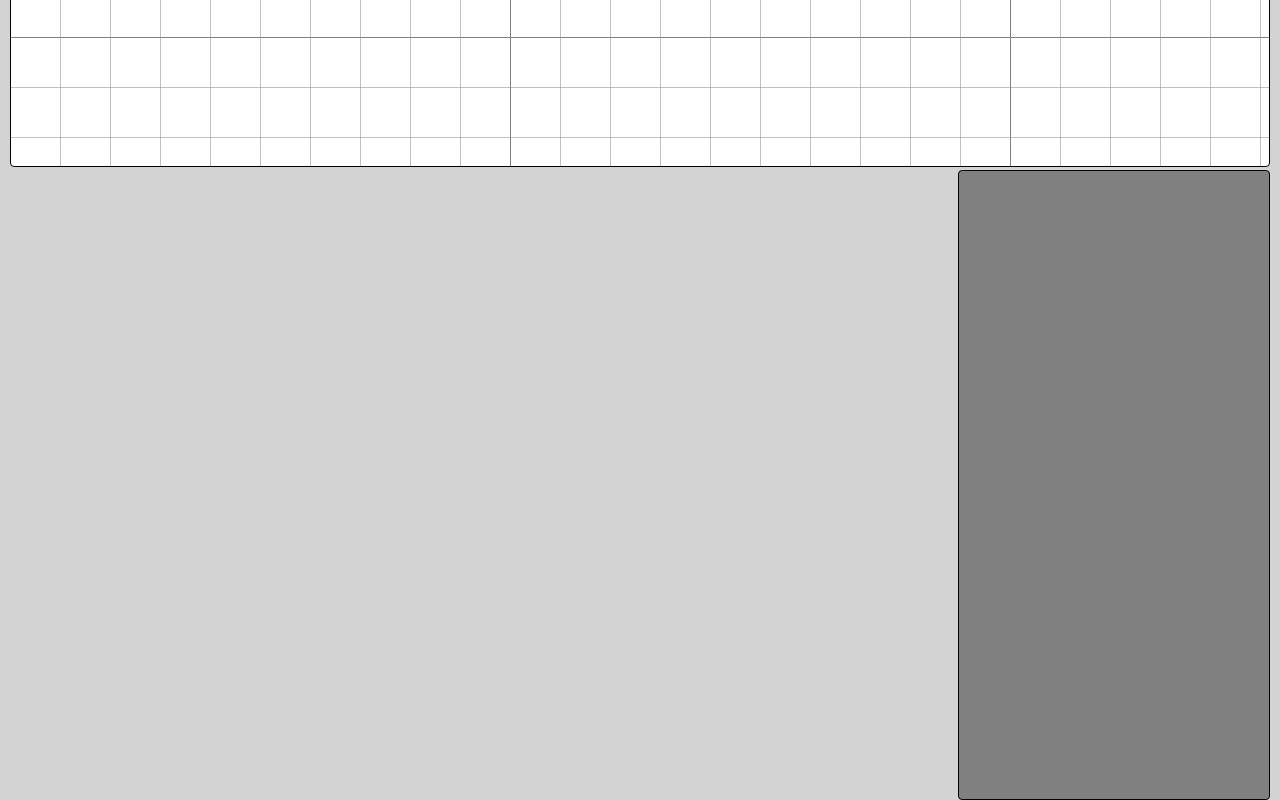
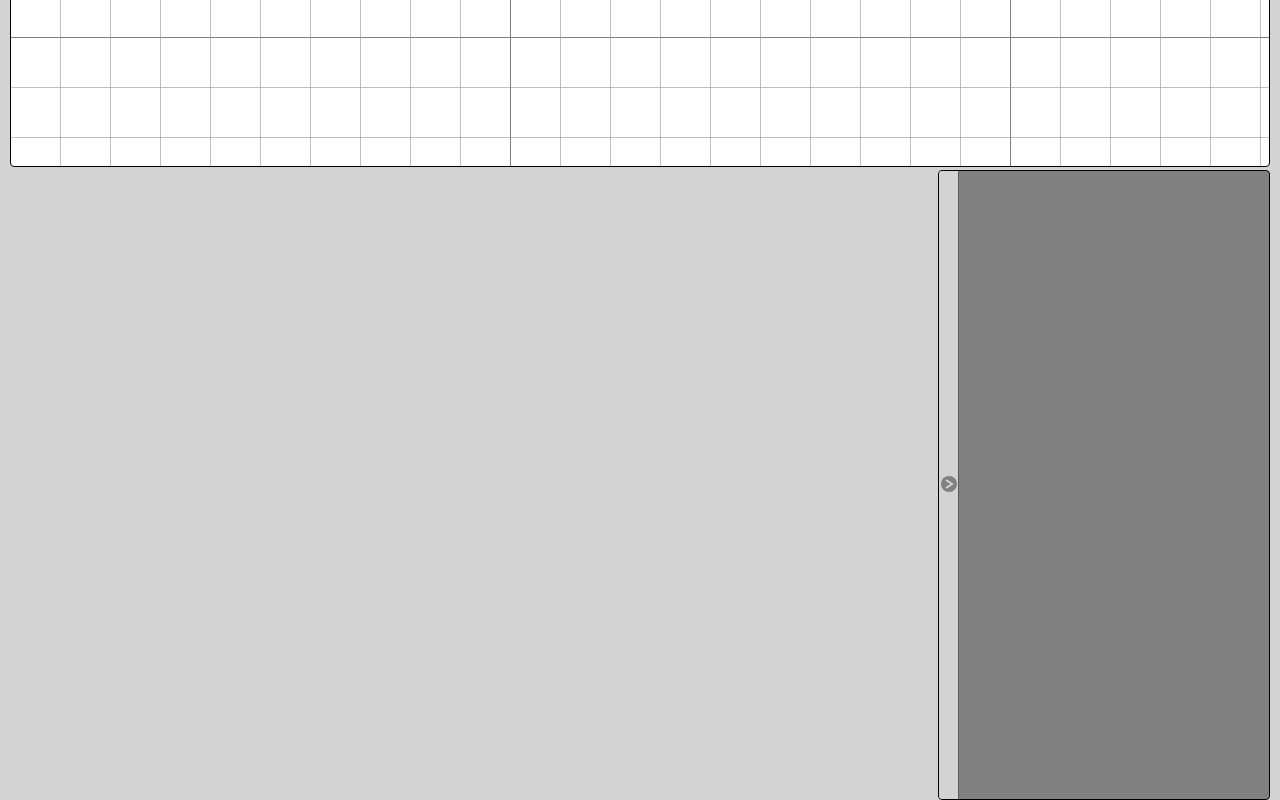
Before and after one commit to michudud/MDCad, a React (Vite) app: page / in a window 1280 px wide. Shown: the part 623-1423 px from the top of the page. Built offline with nearby package versions, Linux system fonts and the light colour scheme.

Commit message:
ElementsMenu update

```diff
--- a/src/components/ElementsMenu.tsx
+++ b/src/components/ElementsMenu.tsx
@@ -1,10 +1,12 @@
-import React from "react";
+import React, { useState } from "react";
+import MenuIcon from "./MenuIcon";
 
 const ElementsMenu = ({
   childrenComponents,
 }: {
   childrenComponents: React.ReactElement[];
 }) => {
+  const [menuOpen, setMenuOpen] = useState(true);
   let components;
   const svgArea = document.getElementById("svg-area");
   if (childrenComponents.length > 0 && svgArea) {
@@ -13,7 +15,20 @@ const ElementsMenu = ({
 
   if (components) {
     return (
-      <div className="ElementsMenu">
+      <div className={`ElementsMenu ${menuOpen ? "" : "closed"}`}>
+        <button
+          className={`ElementsMenuOpener ${menuOpen ? "" : "closed"}`}
+          onClick={() => {
+            setMenuOpen(!menuOpen);
+          }}
+        >
+          <svg>
+            <MenuIcon
+              tool={`${menuOpen ? "OptionsRightArrow" : "OptionsLeftArrow"}`}
+            />
+          </svg>
+        </button>
+        <div className={`ElementsMenuItems ${menuOpen ? "" : "closed"}`}>
           {components.map((component, index) => {
             const inComp = component.children[0];
             const attrNames = inComp.getAttributeNames();
@@ -26,7 +41,10 @@ const ElementsMenu = ({
                   if (attr !== "fill") {
                     const type = attr === "stroke" ? "color" : "text";
                     return (
-                    <span className="element-attr" key={"Element" + attrIndex}>
+                      <span
+                        className="element-attr"
+                        key={"Element" + attrIndex}
+                      >
                         <label htmlFor={attr}>{attr}:</label>
                         <input
                           type={type}
@@ -43,9 +61,25 @@ const ElementsMenu = ({
             );
           })}
         </div>
+      </div>
     );
   } else {
-    return <div className="ElementsMenu"></div>;
+    return (
+      <div className={`ElementsMenu ${menuOpen ? "" : "closed"}`}>
+        <button
+          className={`ElementsMenuOpener ${menuOpen ? "" : "closed"}`}
+          onClick={() => {
+            setMenuOpen(!menuOpen);
+          }}
+        >
+          <svg>
+            <MenuIcon
+              tool={`${menuOpen ? "OptionsRightArrow" : "OptionsLeftArrow"}`}
+            />
+          </svg>
+        </button>
+      </div>
+    );
   }
 };
 
--- a/src/components/MenuIcon.tsx
+++ b/src/components/MenuIcon.tsx
@@ -403,6 +403,30 @@ const MenuIcon = ({ tool }: { tool: string }): JSX.Element | null => {
           <rect x="0" y="0" width="120" height="118" fill="transparent" />
         </g>
       );
+    case "OptionsLeftArrow":
+      return (
+        <g>
+          <circle cx="9" cy="9" r="8" fill="lightgrey" />
+          <polyline
+            points="12,5 6,9 12,13"
+            fill="none"
+            stroke="grey"
+            strokeWidth="2"
+          />
+        </g>
+      );
+    case "OptionsRightArrow":
+      return (
+        <g>
+          <circle cx="9" cy="9" r="8" fill="grey" />
+          <polyline
+            points="6,5 12,9 6,13"
+            fill="none"
+            stroke="lightgrey"
+            strokeWidth="2"
+          />
+        </g>
+      );
   }
   return null;
 };
--- a/src/style.css
+++ b/src/style.css
@@ -1,16 +1,16 @@
-*{
+* {
   box-sizing: border-box;
   margin: 0;
   padding: 0;
 }
 
-body{
+body {
   background-color: lightgrey;
   font-family: Verdana, sans-serif;
   font-size: 15px;
 }
 
-.ToolsMenu{
+.ToolsMenu {
   height: 140px;
   min-width: 1050px;
   margin: 10px;
@@ -19,23 +19,23 @@ body{
   border-radius: 4px;
 }
 
-.ToolsMenuList{
+.ToolsMenuList {
   display: flex;
   list-style-type: none;
 }
 
-.Tool{
+.Tool {
   display: none;
 }
 
-.Tool.open{
+.Tool.open {
   display: block;
   list-style-type: none;
   position: absolute;
   z-index: 10;
 }
 
-.DrawArea{
+.DrawArea {
   position: relative;
   height: calc(100vh - 170px);
   min-width: 1050px;
@@ -45,37 +45,72 @@ body{
   border-radius: 4px;
 }
 
-.ElementsMenu{
+.ElementsMenu {
   position: absolute;
   right: -1px;
   top: -1;
-    width: 312px;
+  display: flex;
+  flex-direction: row;
+  width: 332px;
   height: calc(100vh - 170px);
   border: 1px solid black;
   border-radius: 4px;
   background-color: grey;
+}
+
+.ElementsMenu.closed {
+  width: 20px;
+}
+
+.ElementsMenuItems {
   overflow-x: hidden;
   overflow-y: scroll;
 }
 
-.ElementsMenu::-webkit-scrollbar {
+.ElementsMenuItems.closed {
+  display: none;
+}
+
+.ElementsMenuItems::-webkit-scrollbar {
+  margin-left: auto;
   width: 10px;
 }
 
-.ElementsMenu::-webkit-scrollbar-track {
+.ElementsMenuItems::-webkit-scrollbar-track {
   border-left: 1px solid rgb(90, 90, 90);
   border-top-right-radius: 3px;
   border-bottom-right-radius: 3px;
   background-color: lightgrey;
 }
 
-.ElementsMenu::-webkit-scrollbar-thumb {
+.ElementsMenuItems::-webkit-scrollbar-thumb {
   border-top-right-radius: 3px;
   border-bottom-right-radius: 3px;
   background-color: rgb(90, 90, 90);
 }
 
-.element{
+.ElementsMenuOpener {
+  width: 20px;
+  height: 100%;
+  border: none;
+  border-right: 1px solid rgb(90, 90, 90);
+  border-top-left-radius: 3px;
+  border-bottom-left-radius: 3px;
+  background-color: lightgrey;
+}
+.ElementsMenuOpener.closed {
+  border: none;
+  border-radius: 3px;
+  background-color: grey;
+}
+
+.ElementsMenuOpener svg {
+  width: 18px;
+  height: 18px;
+  margin: 0 auto;
+}
+
+.element {
   display: flex;
   flex-wrap: wrap;
   width: 290px;
@@ -86,15 +121,15 @@ body{
   background-color: lightgrey;
 }
 
-.element-name-label{
+.element-name-label {
   width: 100%;
 }
 
-.element input{
+.element input {
   width: 60px;
 }
 
-.element input[type="color"]{
+.element input[type="color"] {
   height: 15px;
 }
 
@@ -106,20 +141,20 @@ body{
   border: none;
 }
 
-.element-attr{
+.element-attr {
   margin-right: 10px;
 }
 
-.element-attr label{
+.element-attr label {
   margin-right: 10px;
 }
 
-.svgArea{
+.svgArea {
   width: 100%;
   height: 100%;
 }
 
-.svg-menu-icon{
+.svg-menu-icon {
   height: 120px;
   width: 122px;
   margin: 10px 10px 0 10px;
@@ -128,11 +163,13 @@ body{
   background-color: white;
 }
 
-.svg-menu-icon:hover, .svg-menu-icon.active{
-    box-shadow: 0px 3px 8px rgba(0, 0, 0, 0.25), 0px 0px 8px 4px rgba(97, 216, 252, 0.5) inset;
+.svg-menu-icon:hover,
+.svg-menu-icon.active {
+  box-shadow: 0px 3px 8px rgba(0, 0, 0, 0.25),
+    0px 0px 8px 4px rgba(97, 216, 252, 0.5) inset;
 }
 
-.grid-fieldset{
+.grid-fieldset {
   height: 120px;
   width: 120px;
   margin: 10px 10px 0 10px;
@@ -140,23 +177,23 @@ body{
   border-radius: 4px;
   background-color: white;
 }
-.grid-fieldset legend{
+.grid-fieldset legend {
   padding: 0 3px 0 3px;
 }
 
-.grid-element{
+.grid-element {
   margin: 8px 0 0 10px;
 }
 
-.grid-label{
+.grid-label {
   margin-left: 10px;
 }
 
-.controlMenu{
+.controlMenu {
   margin-left: auto;
 }
 
-.control-menu-button{
+.control-menu-button {
   height: 120px;
   width: 122px;
   margin: 10px;
@@ -166,7 +203,7 @@ body{
   font-size: 15px;
 }
 
-.menu-button-svg{
+.menu-button-svg {
   height: 100%;
   width: 100%;
   border-radius: 4px;
```
Lines whose indentation alone changed are shown as unchanged.
